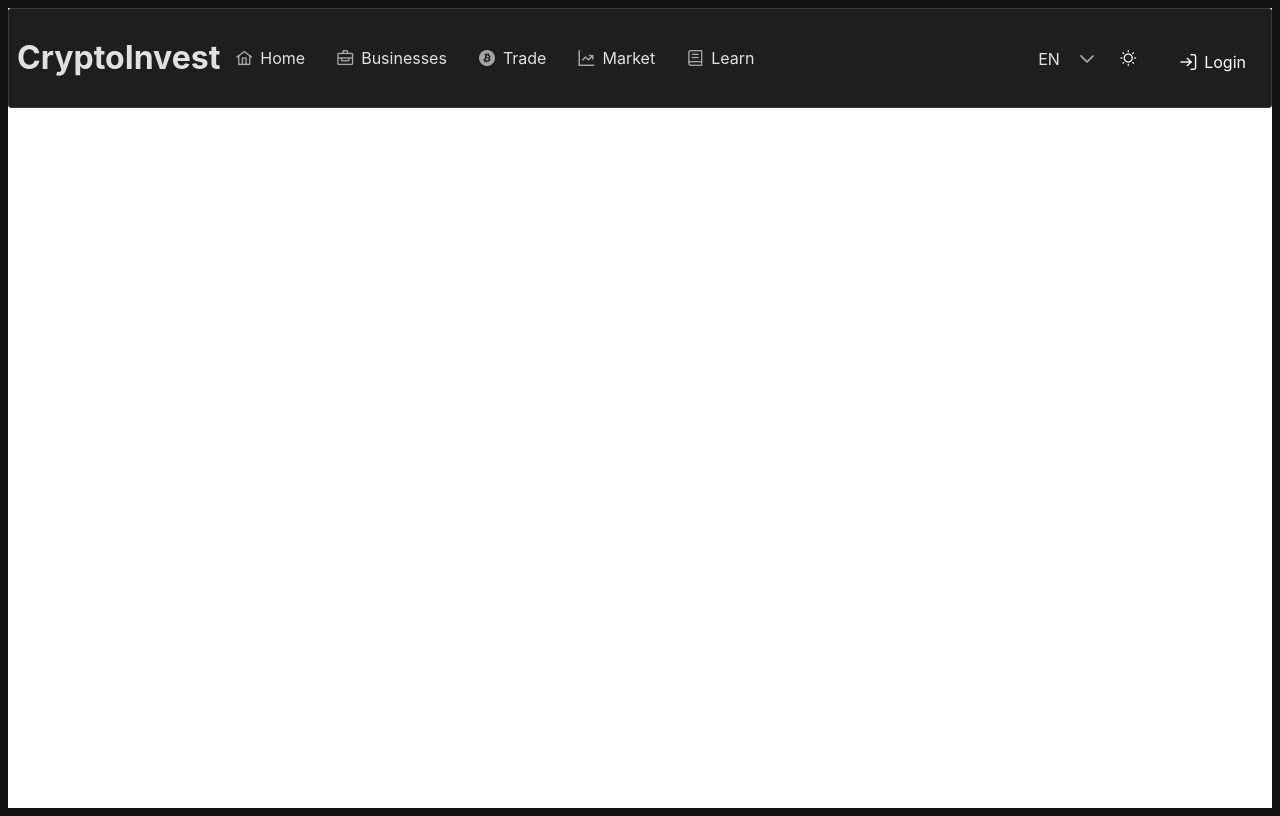
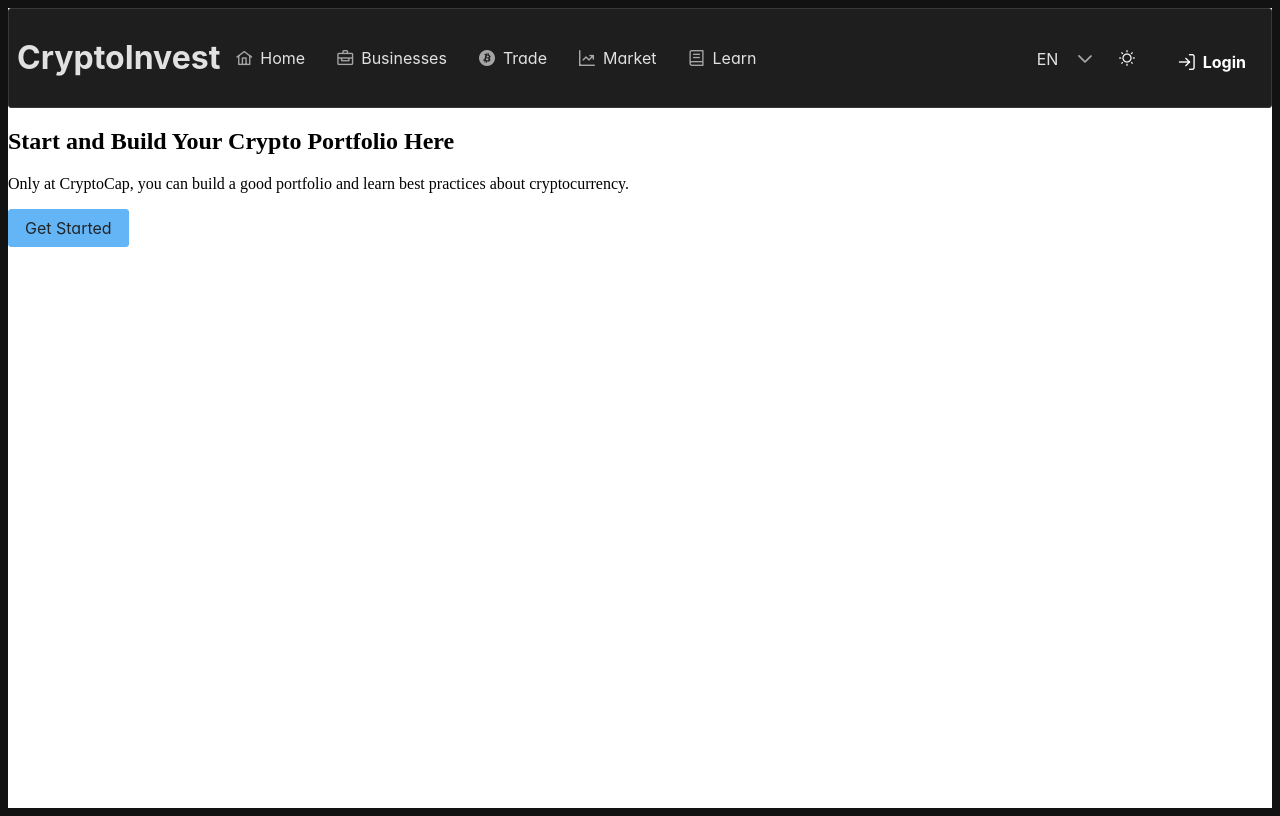
Before and after one commit to TheBackpacker1/UserInterface, a React (Vite) app: page / in a window 1280 px wide. Built offline with nearby package versions, Linux system fonts and the light colour scheme.

Commit message:
working on the heroSection

```diff
--- /dev/null
+++ b/src/pages/LandingPage/HeroSection.jsx
@@ -0,0 +1,15 @@
+
+import { Button } from 'primereact/button';
+
+const HeroSection = () => {
+  return (
+<div className="hero-section bg-gradient-to-b from-cyan-500 to-teal-500 text-white p-16 ">
+      <h2 className="text-4xl font-bold">Start and Build Your Crypto Portfolio Here</h2>
+      <p className="text-lg">Only at CryptoCap, you can build a good portfolio and learn best practices about cryptocurrency.</p>
+      <Button className="primary-button">Get Started</Button>
+    </div>
+
+)
+}
+
+export default HeroSection
--- a/src/pages/LandingPage/LandingPage.jsx
+++ b/src/pages/LandingPage/LandingPage.jsx
@@ -1,7 +1,8 @@
-import { useState } from 'react';
+import { useState,useRef } from 'react';
 import 'primereact/resources/primereact.min.css';
 import Navbar from './NavBar';
-import 'primereact/resources/themes/arya-green/theme.css';
+import HeroSection from './HeroSection'
+import 'primereact/resources/themes/lara-light-indigo/theme.css';
 import 'primeicons/primeicons.css';
 
 
@@ -12,6 +13,13 @@ const LandingPage = () => {
   const [darkMode, setDarkMode] = useState(false);
 
 
+  const heroRef = useRef(null);
+
+  const scrollToHero = () => {
+    if (heroRef.current) {
+      heroRef.current.scrollIntoView({ behavior: 'smooth' });
+    }
+  };
   const switchTheme = (theme) => {
     const themeLink = document.getElementById('theme-link');
     if (themeLink) {
@@ -37,9 +45,11 @@ const LandingPage = () => {
       darkMode={darkMode}
       handleThemeSwitch={handleThemeSwitch}
       handleThemeChange={handleThemeChange}
+      onHomeClick={scrollToHero}
+
     />
-    {/* Other landing page content goes here */}
-  </div>
+      <HeroSection ref={heroRef} />
+      </div>
   );
 
 
--- a/src/pages/LandingPage/NavBar.jsx
+++ b/src/pages/LandingPage/NavBar.jsx
@@ -3,6 +3,9 @@ import { Dropdown } from 'primereact/dropdown';
 import { Button } from 'primereact/button';
 import { Menubar } from 'primereact/menubar';
 import 'primeicons/primeicons.css';
+import 'primereact/resources/primereact.min.css';
+
+
 import PropTypes from 'prop-types';
 
 const NavBar = ({  darkMode, handleThemeSwitch }) => {
@@ -66,7 +69,8 @@ const NavBar = ({  darkMode, handleThemeSwitch }) => {
 
   return (
     <Menubar model={navItems} start={start} end={end}
-    className='custom-menubar flex justify-content-between ' />
+    className='custom-menubar flex justify-content-between '
+    style={{background:'green-50'}}/>
   );
 };
 
```
